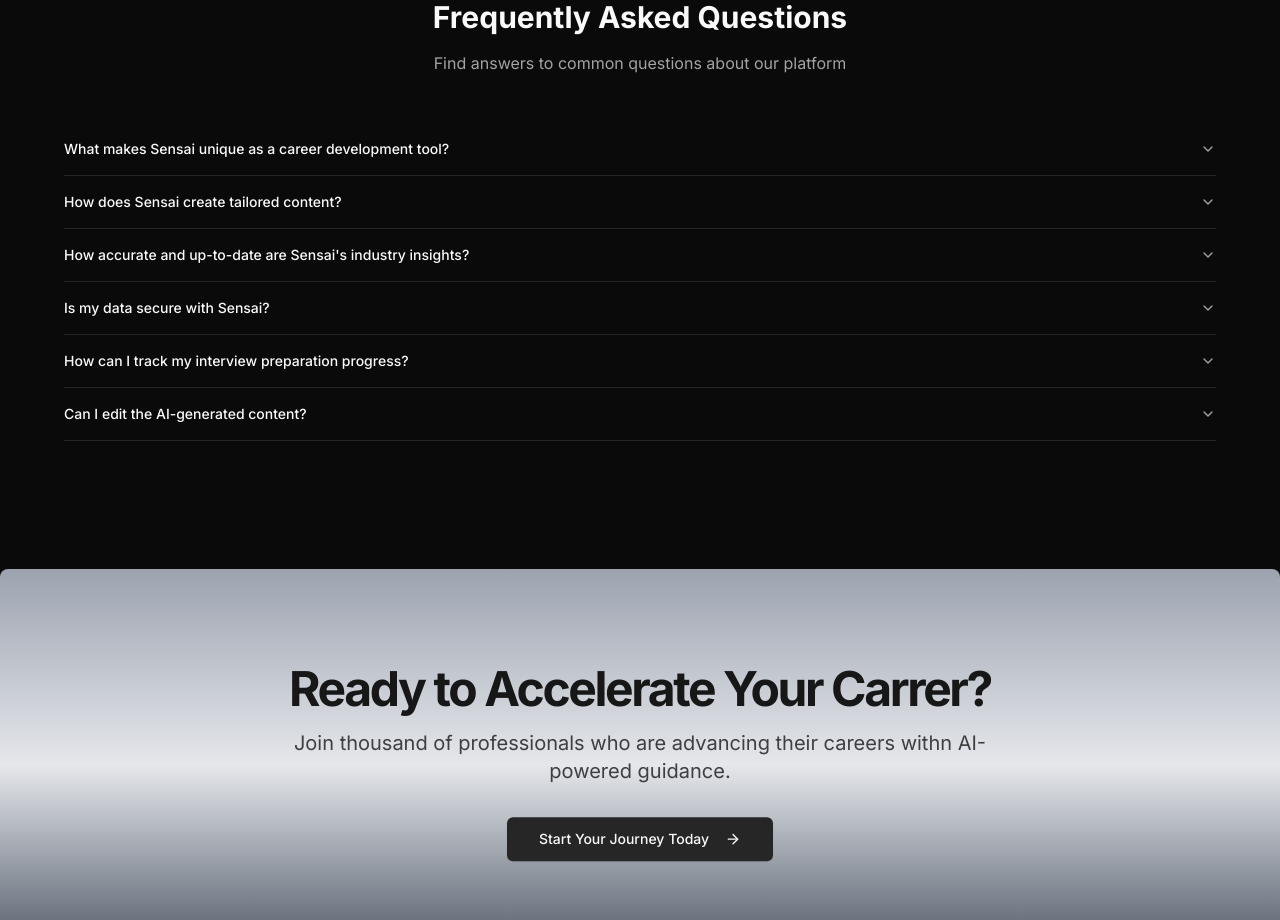
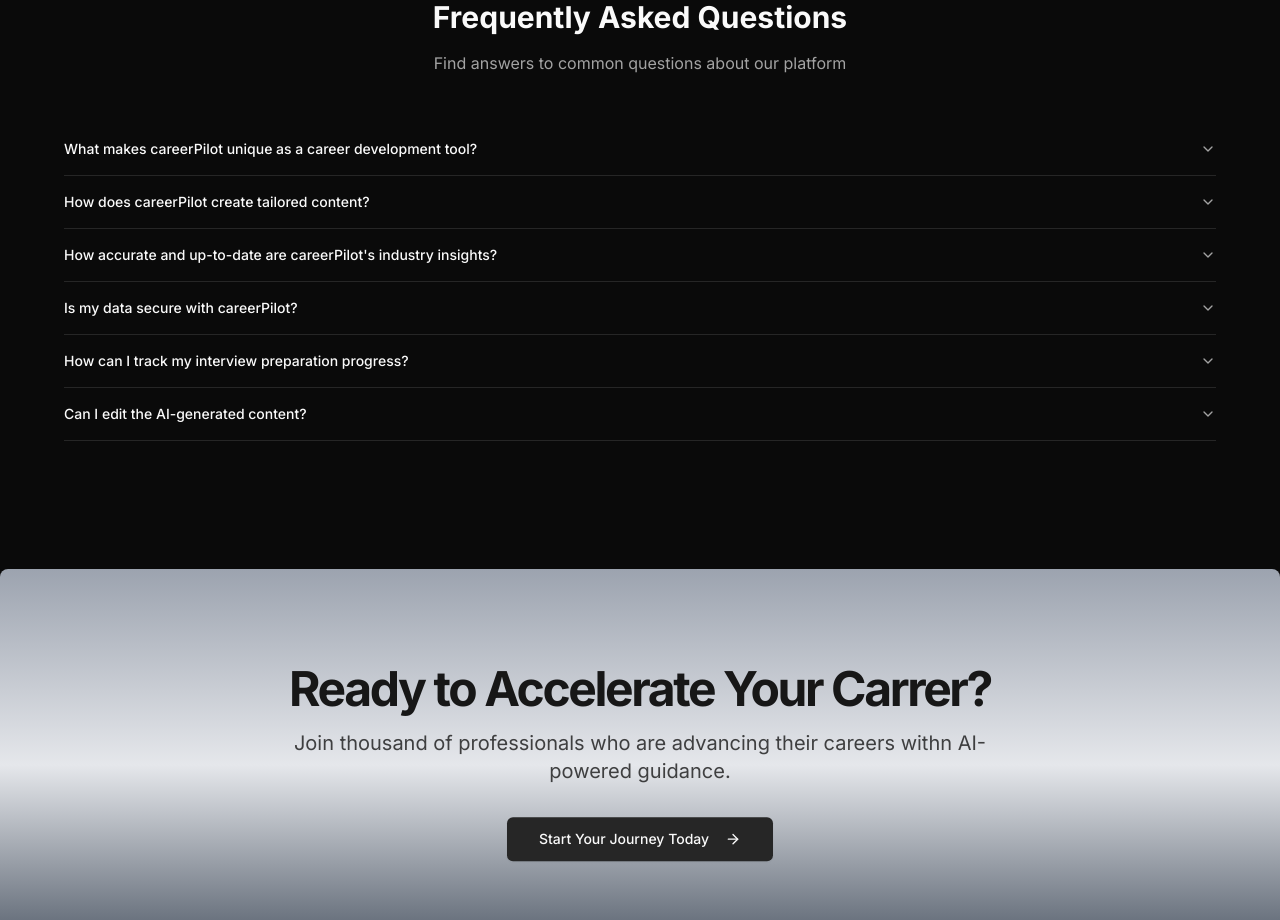
Before and after one commit to mmigetso/ai-career-coach, a Next.js app: page / in a window 1280 px wide. Shown: the part 3460-4380 px from the top of the page. Built offline with nearby package versions, Linux system fonts and the light colour scheme; no server answers.

Commit message:
update faqs.js

```diff
--- a/data/faqs.js
+++ b/data/faqs.js
@@ -1,32 +1,37 @@
 export const faqs = [
   {
-    question: "What makes Sensai unique as a career development tool?",
+    question: "What makes careerPilot unique as a career development tool?",
     answer:
-      "Sensai combines AI-powered career tools with industry-specific insights to help you advance your career. Our platform offers three main features: an intelligent resume builder, a cover letter generator, and an adaptive interview preparation system. Each tool is tailored to your industry and skills, providing personalized guidance for your professional journey.",
+      "careerPilot combines AI-powered career tools with industry-specific insights to help you advance your career. Our platform offers three main features: an intelligent resume builder, a cover letter generator, and an adaptive interview preparation system. Each tool is tailored to your industry and skills, providing personalized guidance for your professional journey.",
   },
+
   {
-    question: "How does Sensai create tailored content?",
+    question: "How does careerPilot create tailored content?",
     answer:
-      "Sensai learns about your industry, experience, and skills during onboarding. It then uses this information to generate customized resumes, cover letters, and interview questions. The content is specifically aligned with your professional background and industry standards, making it highly relevant and effective.",
+      "careerPilot learns about your industry, experience, and skills during onboarding. It then uses this information to generate customized resumes, cover letters, and interview questions. The content is specifically aligned with your professional background and industry standards, making it highly relevant and effective.",
   },
+
   {
-    question: "How accurate and up-to-date are Sensai's industry insights?",
+    question: "How accurate and up-to-date are careerPilot's industry insights?",
     answer:
       "We update our industry insights weekly using advanced AI analysis of current market trends. This includes salary data, in-demand skills, and industry growth patterns. Our system constantly evolves to ensure you have the most relevant information for your career decisions.",
   },
+
   {
-    question: "Is my data secure with Sensai?",
+    question: "Is my data secure with careerPilot?",
     answer:
       "Absolutely. We prioritize the security of your professional information. All data is encrypted and securely stored using industry-standard practices. We use Clerk for authentication and never share your personal information with third parties.",
   },
+
   {
     question: "How can I track my interview preparation progress?",
     answer:
-      "Sensai tracks your performance across multiple practice interviews, providing detailed analytics and improvement suggestions. You can view your progress over time, identify areas for improvement, and receive AI-generated tips to enhance your interview skills based on your responses.",
+      "careerPilot tracks your performance across multiple practice interviews, providing detailed analytics and improvement suggestions. You can view your progress over time, identify areas for improvement, and receive AI-generated tips to enhance your interview skills based on your responses.",
   },
+
   {
     question: "Can I edit the AI-generated content?",
     answer:
-      "Yes! While Sensai generates high-quality initial content, you have full control to edit and customize all generated resumes, cover letters, and other content. Our markdown editor makes it easy to refine the content to perfectly match your needs.",
+      "Yes! While careerPilot generates high-quality initial content, you have full control to edit and customize all generated resumes, cover letters, and other content. Our markdown editor makes it easy to refine the content to perfectly match your needs.",
   },
 ];
```
